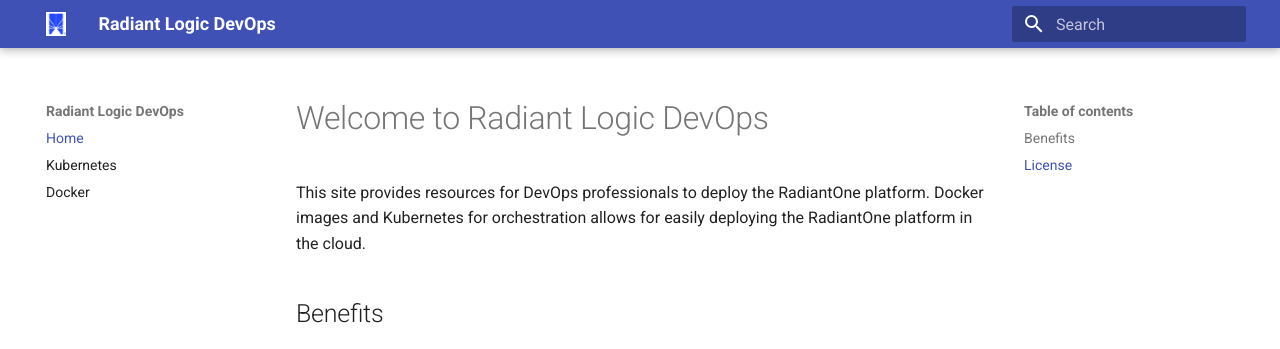
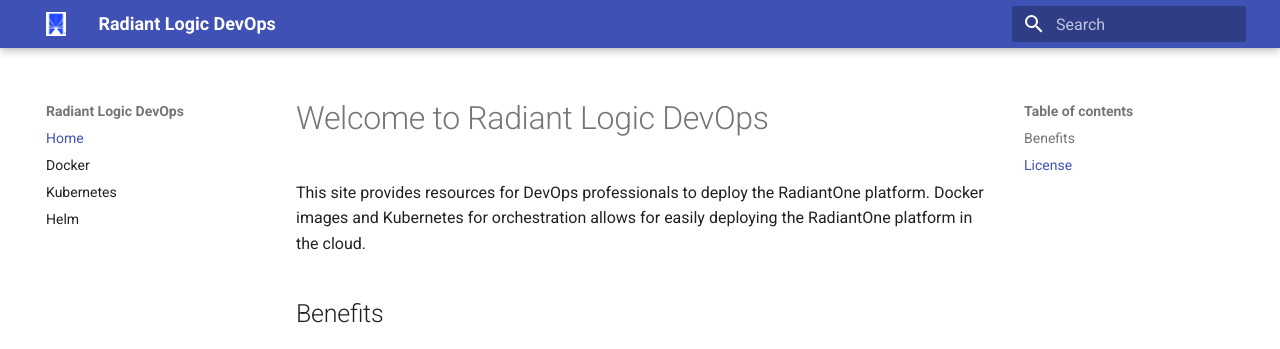
Before and after one commit to radiantlogic-devops/getting-started, an MkDocs documentation site: the page built from docs/index.md, in a window 1280 px wide. Shown: the top 349 px of the page. Built offline with MkDocs 1.6.1 and Material for MkDocs 9.7.7, drawn with Linux system fonts in a browser that asks for light colours.

Commit message:
Update mkdocs.yml

```diff
--- a/mkdocs.yml
+++ b/mkdocs.yml
@@ -2,8 +2,9 @@
 site_url: https://devops.radiantlogic.com
 nav:
 - Home: index.md
+- Docker: docker.md
 - Kubernetes: kubernetes.md
-- Docker: docker.md
+- Helm: helm.md
 
 theme:
   name: material
```
